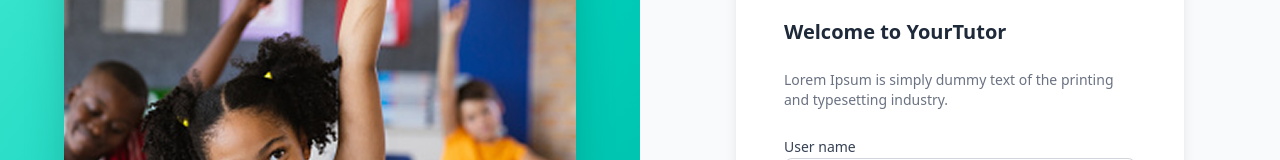
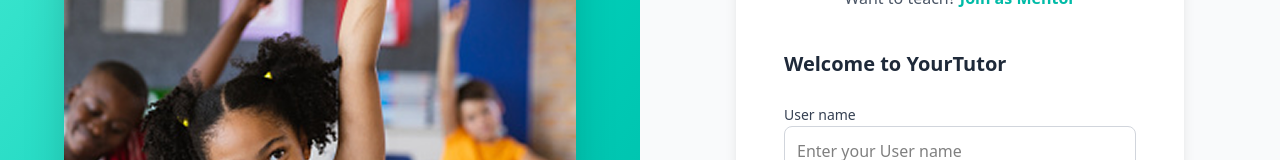
Before and after one commit to mdrezuanislamridoy/YourTutor-Frontend, a React (Vite) app: page /auth in a window 1280 px wide. Shown: the part 364-524 px from the top of the page. Built offline with nearby package versions, Linux system fonts and the light colour scheme; no server answers.

Commit message:
removed one line

```diff
--- a/src/pages/auth/Login.tsx
+++ b/src/pages/auth/Login.tsx
@@ -41,10 +41,6 @@ export default function Login() {
       <h4 className="text-xl font-semibold text-gray-800 mb-6">
         Welcome to YourTutor
       </h4>
-      <p className="text-sm text-gray-500 mb-6">
-        Lorem Ipsum is simply dummy text of the printing and typesetting
-        industry.
-      </p>
 
       <form onSubmit={handleSubmit} className="space-y-4">
         {/* Email/Username Field */}
```
